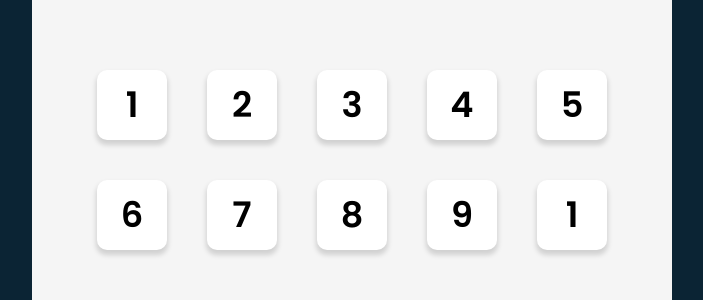
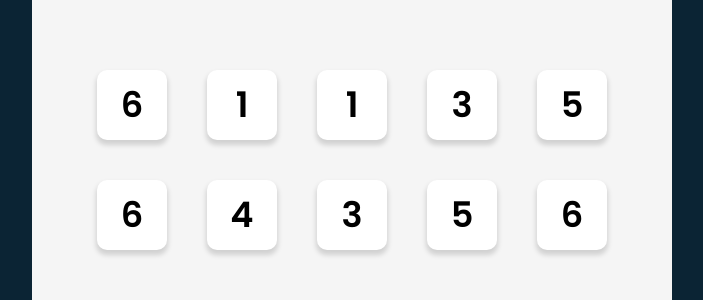
Before and after one commit to sleep24less/tenzies-game, a React (Vite) app: page / in a window 1280 px wide. Shown: the part 240-540 px from the top of the page, without its empty margins (288-991 px from the left). Built offline with nearby package versions, Linux system fonts and the light colour scheme.

Commit message:
Make dice values change at random with refresh

```diff
--- a/index.html
+++ b/index.html
@@ -3,7 +3,7 @@
 
 <head>
   <meta charset="UTF-8" />
-  <link rel="icon" href="./public/dice.png" />
+  <link rel="icon" href="/dice.png" />
   <meta name="viewport" content="width=device-width, initial-scale=1.0" />
   <link rel="preconnect" href="https://fonts.googleapis.com">
   <link rel="preconnect" href="https://fonts.gstatic.com" crossorigin>
--- a/src/App.jsx
+++ b/src/App.jsx
@@ -1,30 +1,24 @@
-import { useState } from 'react'
+import React from 'react'
 import Die from './Die'
 
 function App() {
 
+  const [dice, setDice] = React.useState(allNewDice())
+
   function allNewDice() {
     const newDice = [];
-
     for (let i = 0; i < 10; i++) {
       newDice.push(Math.ceil(Math.random() * 6))
     }
     return newDice
   }
 
+  const diceElements = dice.map(die => <Die value={die} />)
+
   return (
     <main className='main_box'>
       <div className='dice_container'>
-        <Die value={1} />
-        <Die value={2} />
-        <Die value={3} />
-        <Die value={4} />
-        <Die value={5} />
-        <Die value={6} />
-        <Die value={7} />
-        <Die value={8} />
-        <Die value={9} />
-        <Die value={1} />
+        {diceElements}
       </div>
     </main>
   )
```
